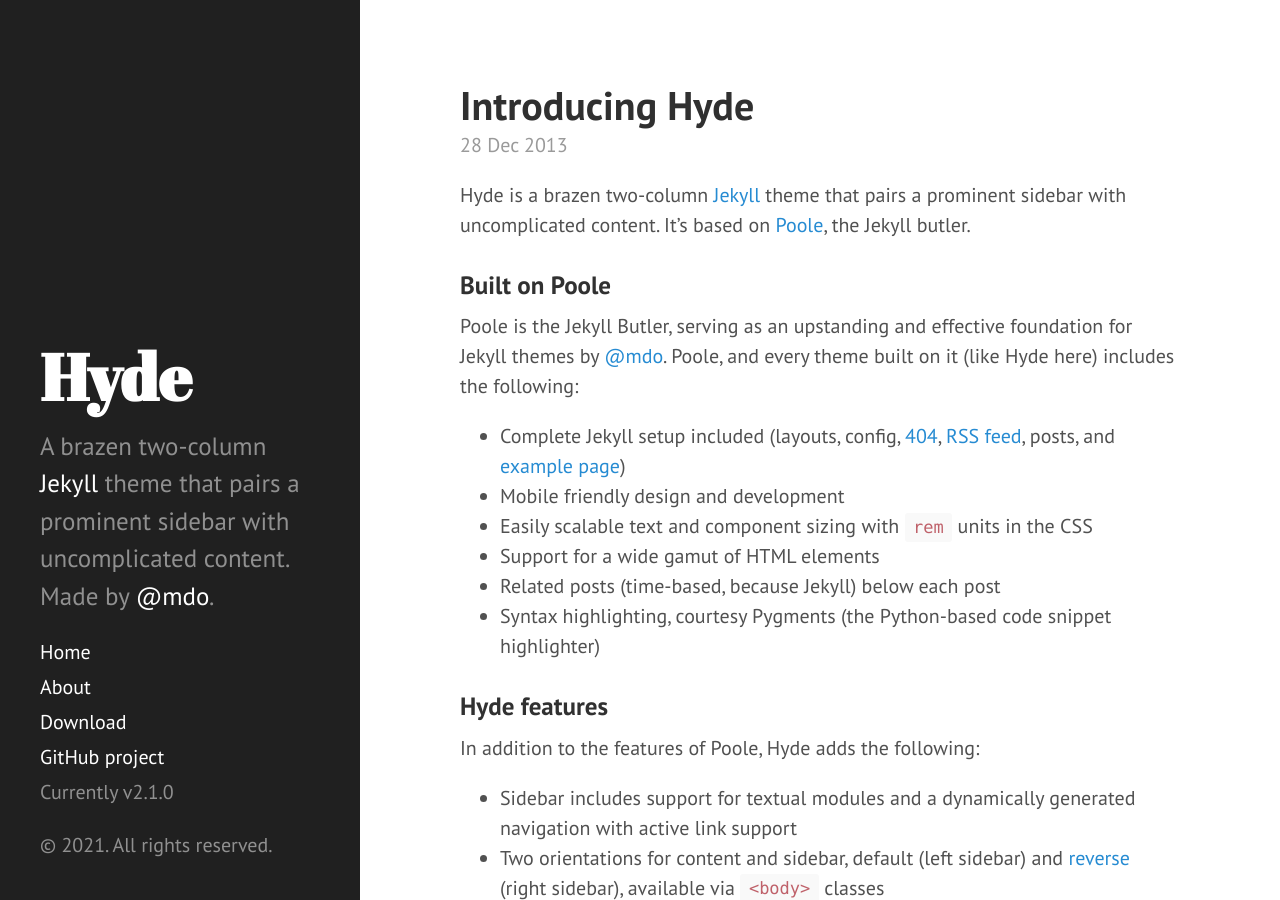
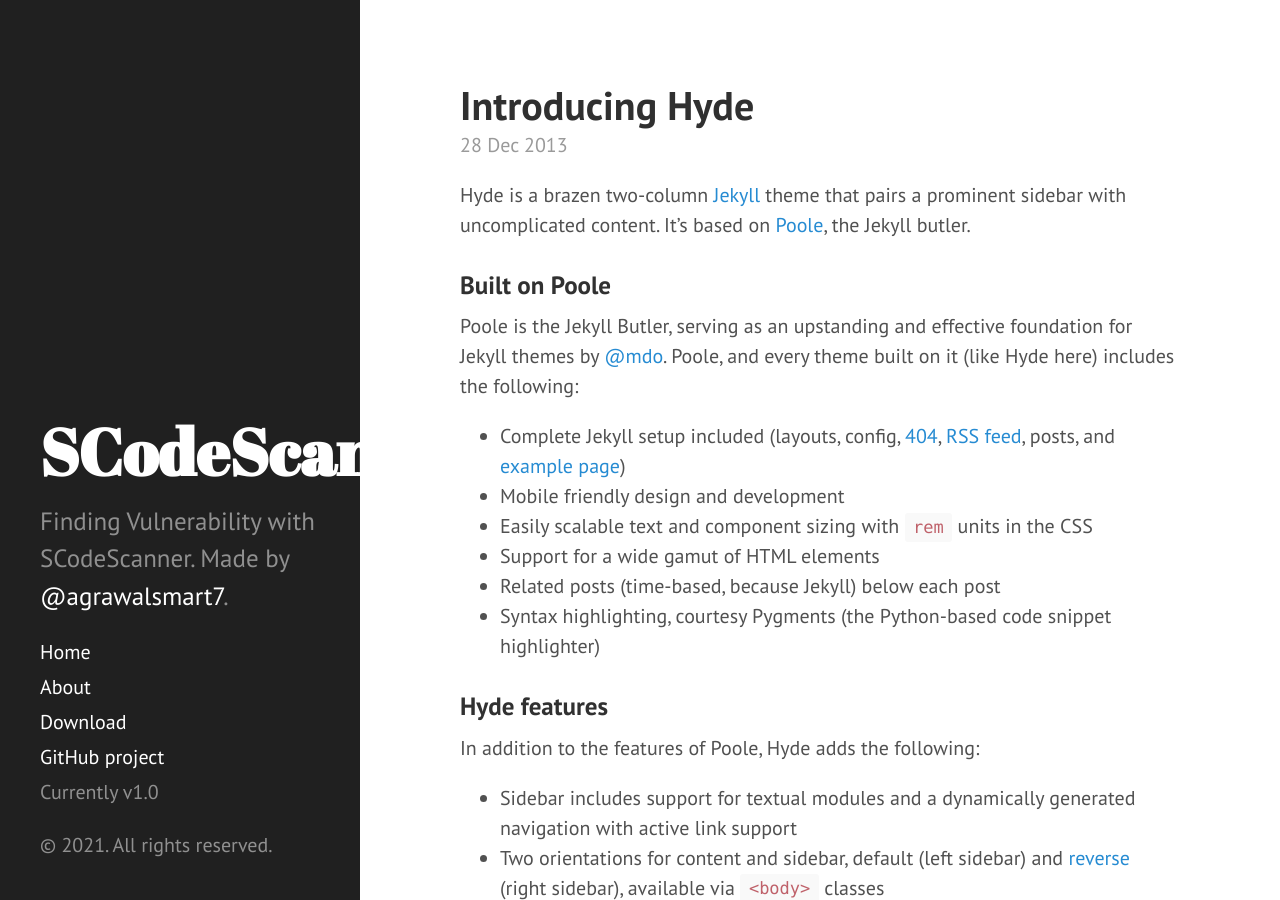
Before and after one commit to agrawalsmart7/scode_scanner_Web, a Jekyll site: the page built from index.html, in a window 1280 px wide and 900 px high. Built offline with Jekyll 4.4.1, drawn with Linux system fonts in a browser that asks for light colours; Markdown is read by kramdown in place of the engine named in the settings; the list of posts is cut into pages by our own code.

Commit message:
Update _config.yml

```diff
--- a/_config.yml
+++ b/_config.yml
@@ -6,20 +6,20 @@ highlighter:      pygments
 permalink:        pretty
 
 # Setup
-title:            Hyde
-tagline:          'A Jekyll theme'
-description:      'A brazen two-column <a href="http://jekyllrb.com" target="_blank">Jekyll</a> theme that pairs a prominent sidebar with uncomplicated content. Made by <a href="https://twitter.com/mdo" target="_blank">@mdo</a>.'
+title:            SCodeScanner
+tagline:          'A python based Tool'
+description:      'Finding Vulnerability with SCodeScanner. Made by <a href="https://twitter.com/agrawalsmart7" target="_blank">@agrawalsmart7</a>.'
 url:              http://hyde.getpoole.com
 baseurl:          /
 
 author:
-  name:           'Mark Otto'
-  url:            https://twitter.com/mdo
+  name:           'Utkarsh Agrawal'
+  url:            https://twitter.com/agrawalsmart7
 
 paginate:         5
 
 # Custom vars
-version:          2.1.0
+version:          1.0
 
 github:
-  repo:           https://github.com/poole/hyde
+  repo:           https://github.com/agrawalsmart7/scodescanner
```
